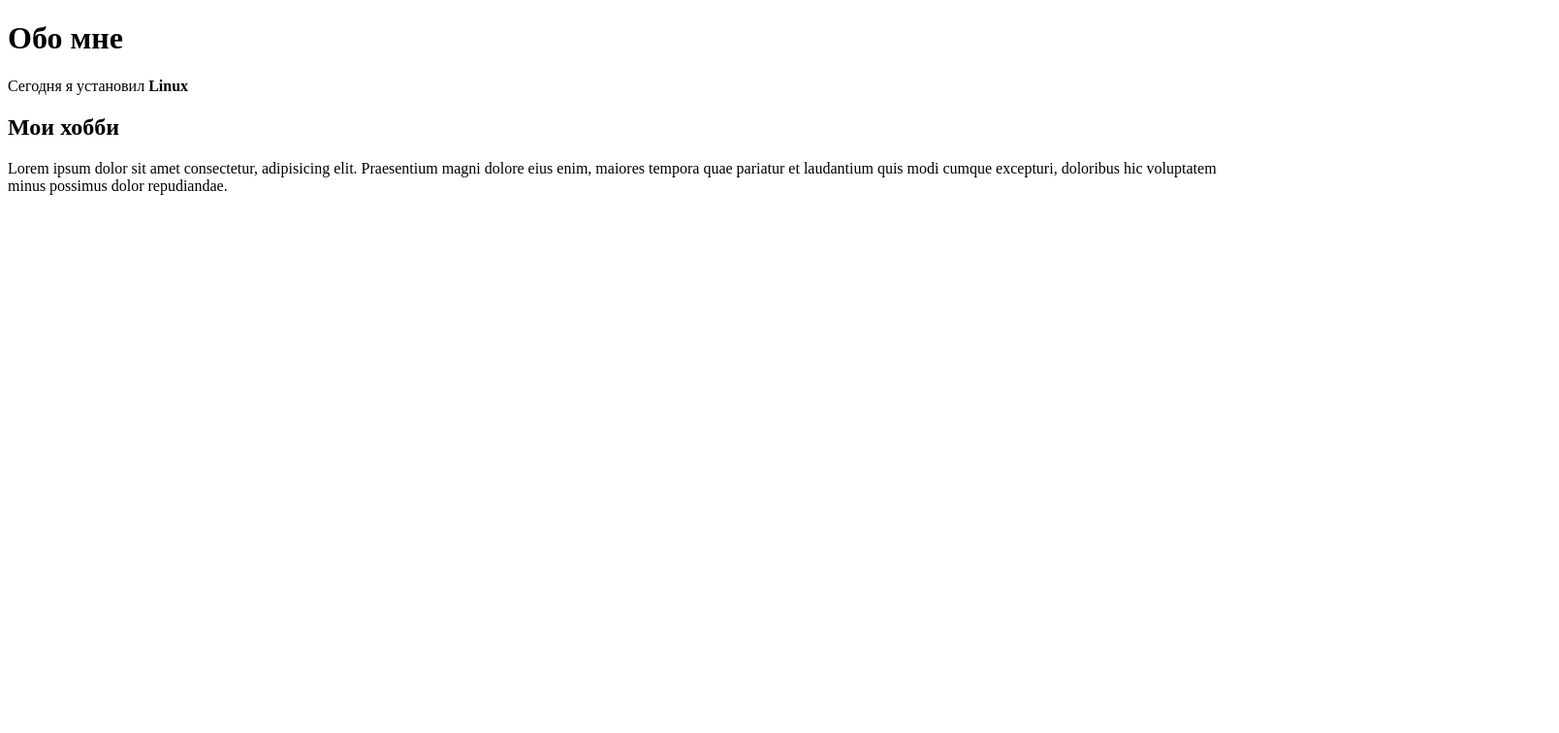
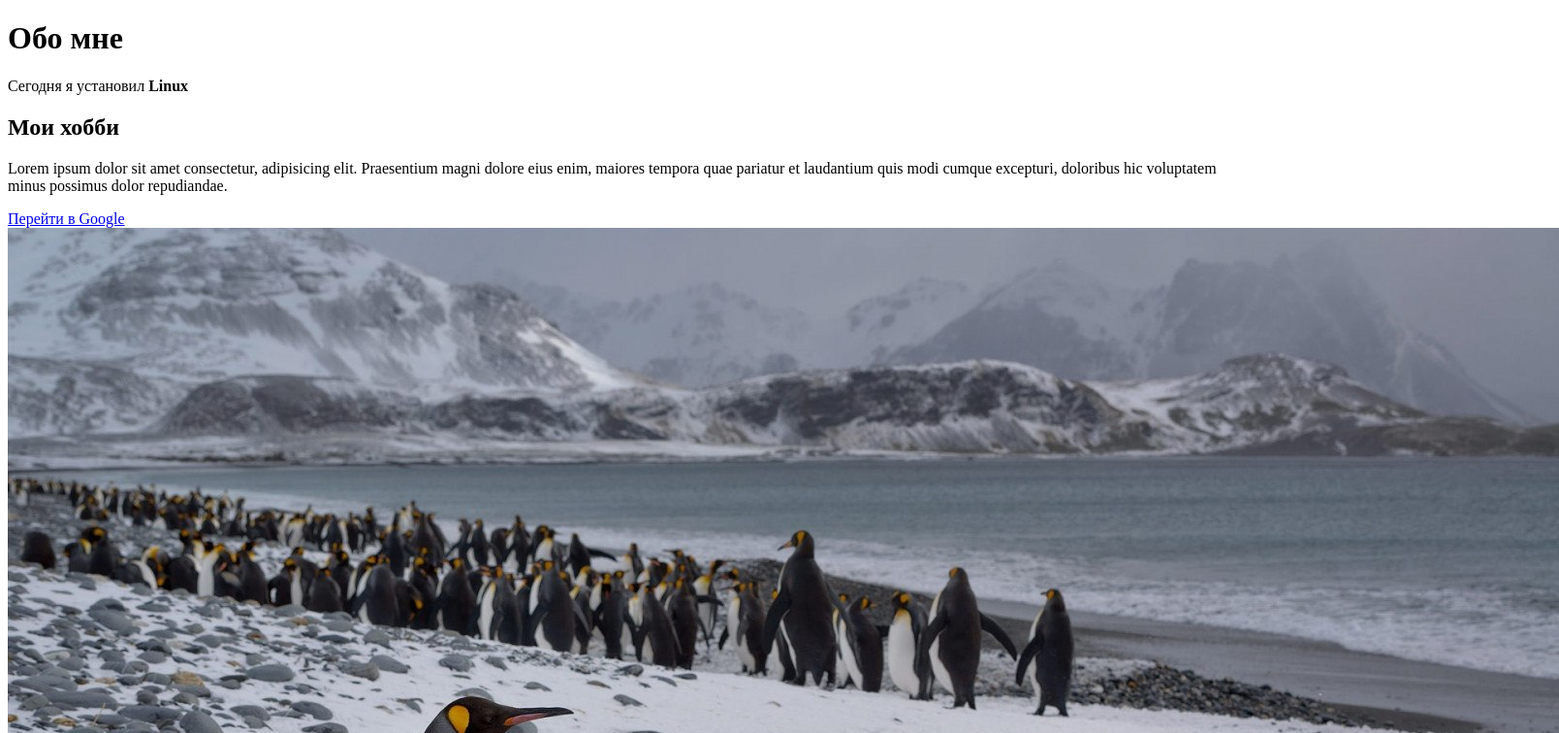
Before and after one commit to musa1756/git_test, a plain HTML site: page index.html in a window 1280 px wide. Shown: the top 756 px of the page at 97% size, 1608 px wide, since content can reach past the window. Drawn offline with Linux system fonts and the light colour scheme.

```diff
--- a/index.html
+++ b/index.html
@@ -7,12 +7,18 @@
 </head>
 
 <body>
+
   <h1>Обо мне</h1>
   <p>Сегодня я установил <strong>Linux</strong></p>
 
   <h2>Мои хобби</h2>
   <p>Lorem ipsum dolor sit amet consectetur, adipisicing elit. Praesentium magni dolore eius enim, maiores tempora quae
     pariatur et laudantium quis modi cumque excepturi, doloribus hic voluptatem minus possimus dolor repudiandae.</p>
+
+  <a href="https://www.google.com">Перейти в Google</a>
+
+  <img src="/images/pinguins.jpg" alt="pinguins">
+
 </body>
 
 </html>
```
Also changed, not shown: images/pinguins.jpg (added).
